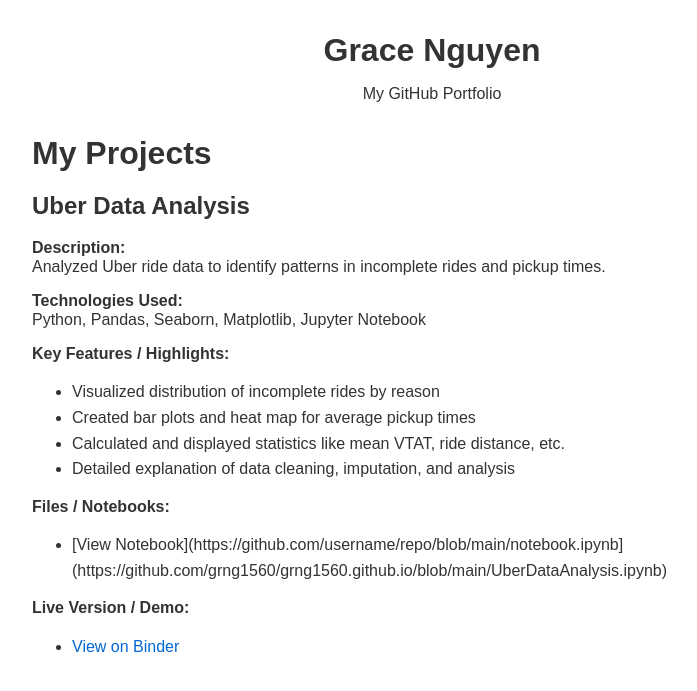
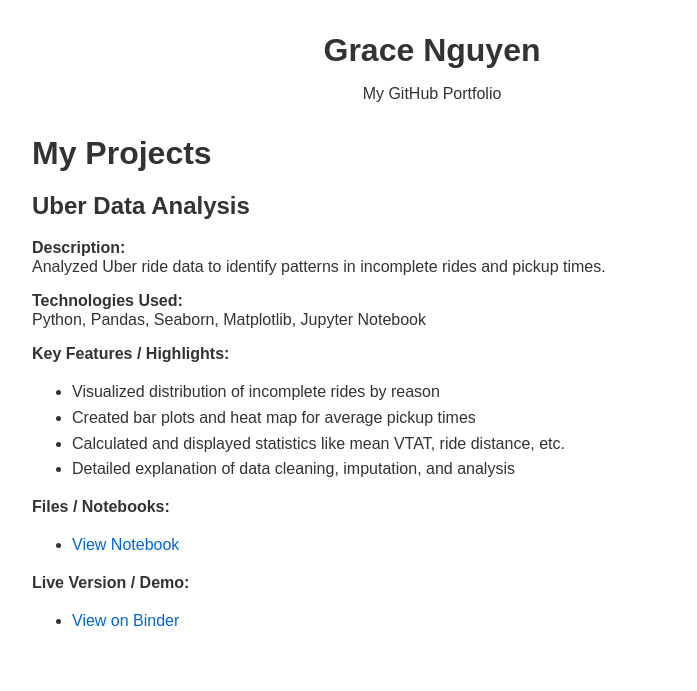
Before and after one commit to grng1560/grng1560.github.io, a Jekyll site: the page built from projects.md, in a window 1280 px wide. Shown: the top 691 px of the page, without its empty margins (208-905 px from the left). Built offline with Jekyll 4.4.1, drawn with Linux system fonts in a browser that asks for light colours; some of the changed lines change nothing that is shown.

Commit message:
Update projects.md

```diff
--- a/projects.md
+++ b/projects.md
@@ -20,7 +20,7 @@
 - Detailed explanation of data cleaning, imputation, and analysis
 
 **Files / Notebooks:**
-- [View Notebook](https://github.com/username/repo/blob/main/notebook.ipynb](https://github.com/grng1560/grng1560.github.io/blob/main/UberDataAnalysis.ipynb)
+- [View Notebook](https://github.com/grng1560/grng1560.github.io/blob/main/UberDataAnalysis.ipynb)
 
 **Live Version / Demo:**
 - [View on Binder](https://mybinder.org/v2/gh/grng1560/grng1560.github.io/main?filepath=UberDataAnalysis.ipynb)
```
